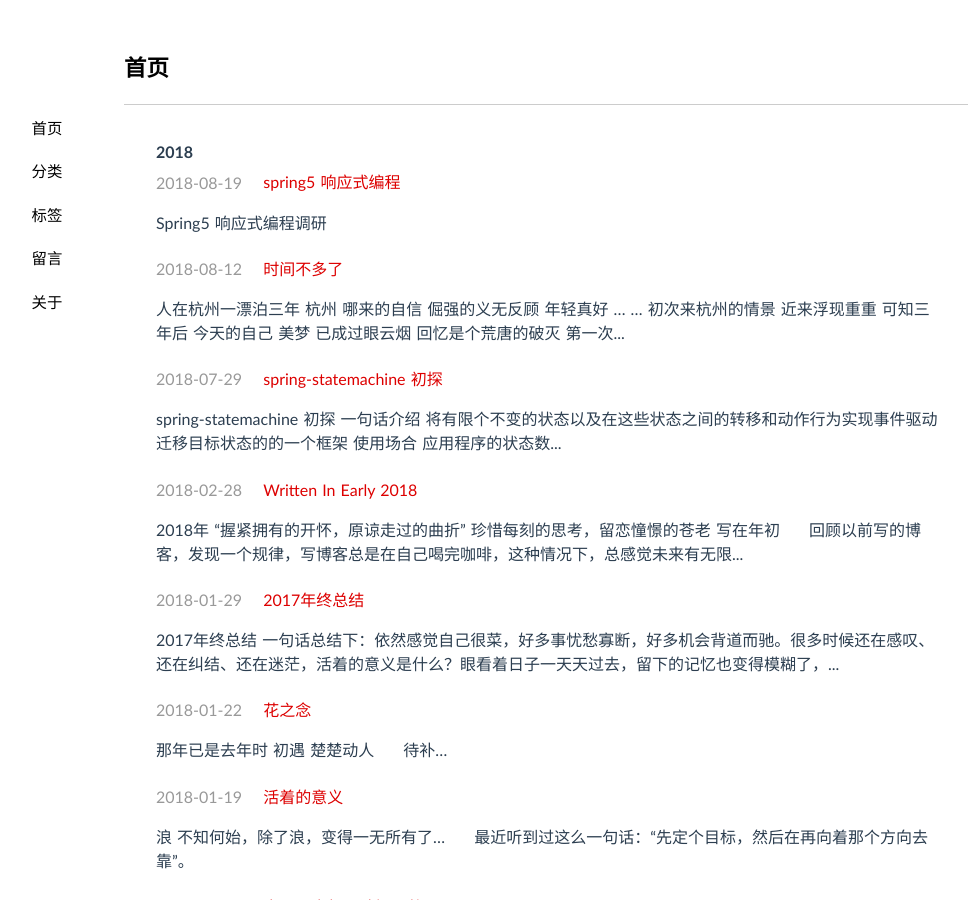
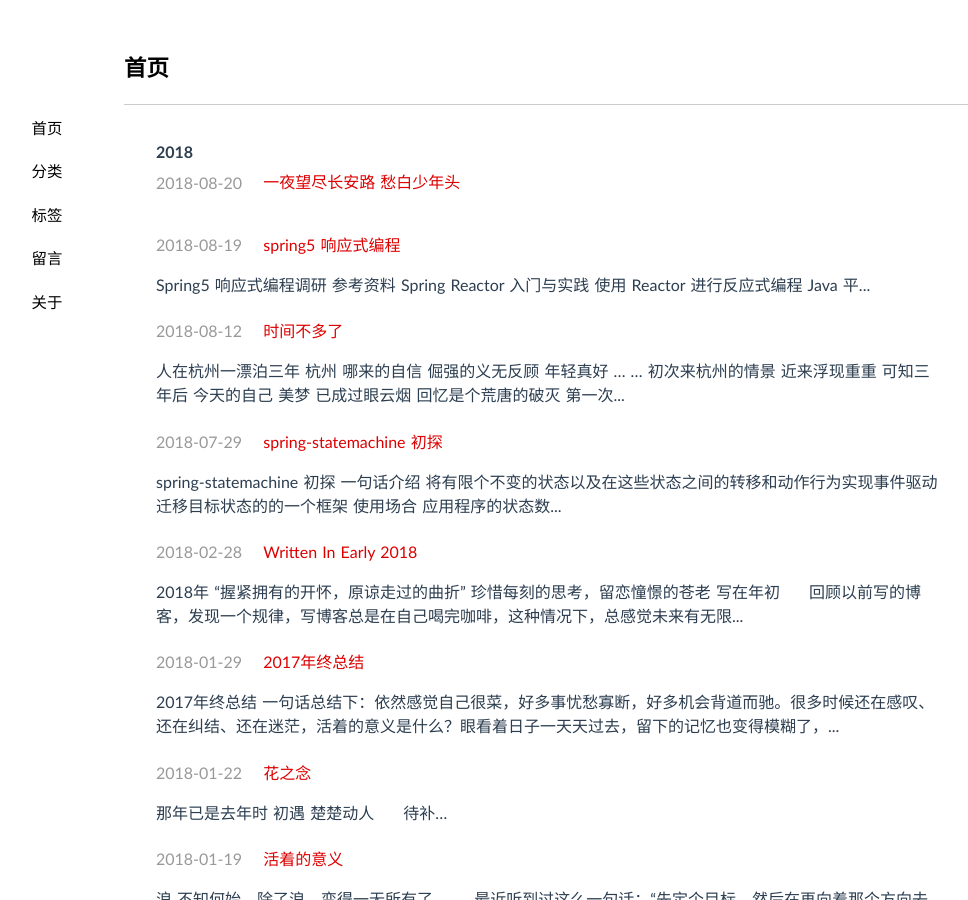
Before and after one commit to jeizas/jeizas.github.io, a Jekyll site: the page built from index.html, in a window 1280 px wide and 900 px high. Shown: the whole window, without its empty margins (91-1059 px from the left). Built offline with Jekyll 4.4.1, drawn with Linux system fonts in a browser that asks for light colours; nearby versions of some CDN libraries; the list of posts is cut into pages by our own code; comment, search, counter and statistics services are not loaded; some of the changed text lies outside the part shown.

Commit message:
modified:   _posts/2018-08-19-spring_reactor.md         new file:   _posts/2018-08-20-night.md

```diff
--- a/_posts/2018-08-19-spring_reactor.md
+++ b/_posts/2018-08-19-spring_reactor.md
@@ -7,3 +7,13 @@ tags: java
 ---
 
 ### Spring5 响应式编程调研
+
+
+
+#### 参考资料
+
+- [Spring Reactor 入门与实践](https://www.jianshu.com/p/7ee89f70dfe5)
+
+- [使用 Reactor 进行反应式编程](https://www.ibm.com/developerworks/cn/java/j-cn-with-reactor-response-encode/index.html)
+
+- [Java 平台反应式编程（Reactive Programming）入门](https://cloud.tencent.com/developer/article/1073888)
--- /dev/null
+++ b/_posts/2018-08-20-night.md
@@ -0,0 +1,7 @@
+---
+layout: post
+title: "一夜望尽长安路 愁白少年头"
+date: 2018-08-20 23:59
+categories: [life]
+tags: life
+---
```
